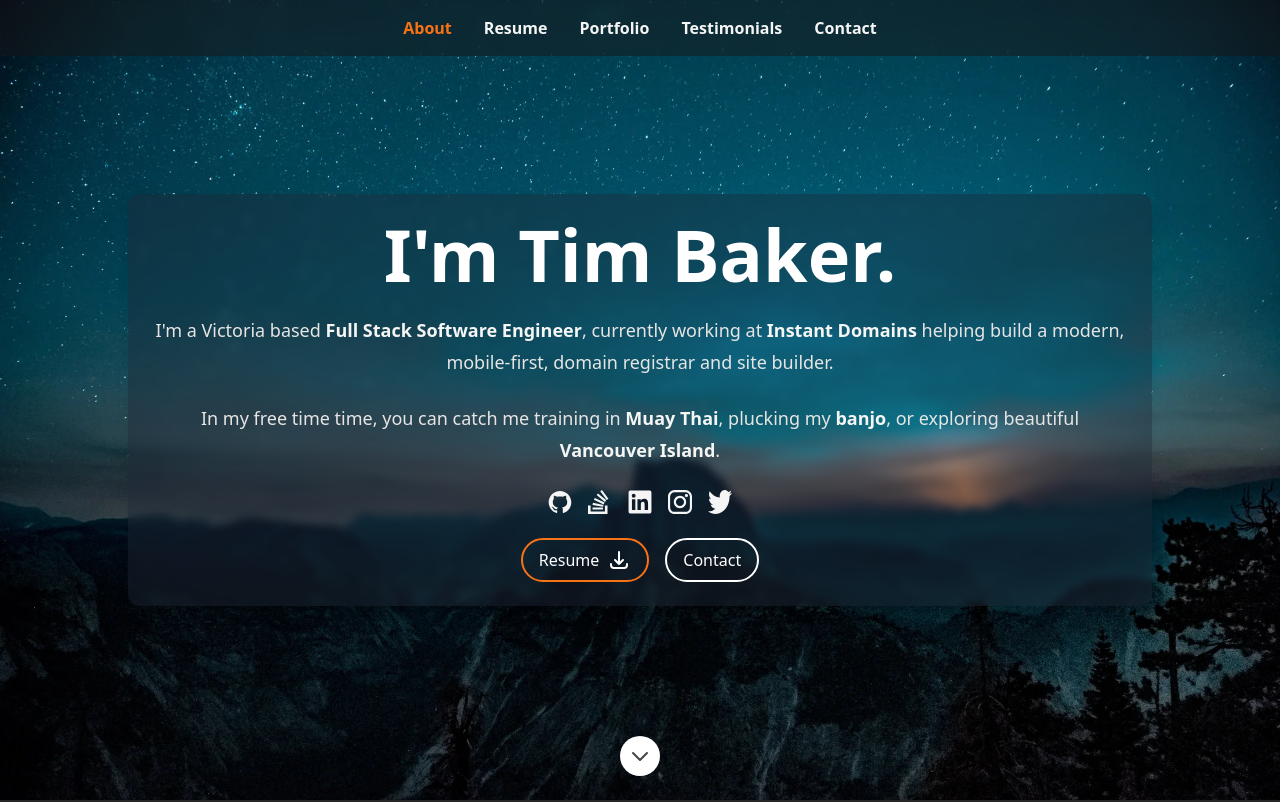
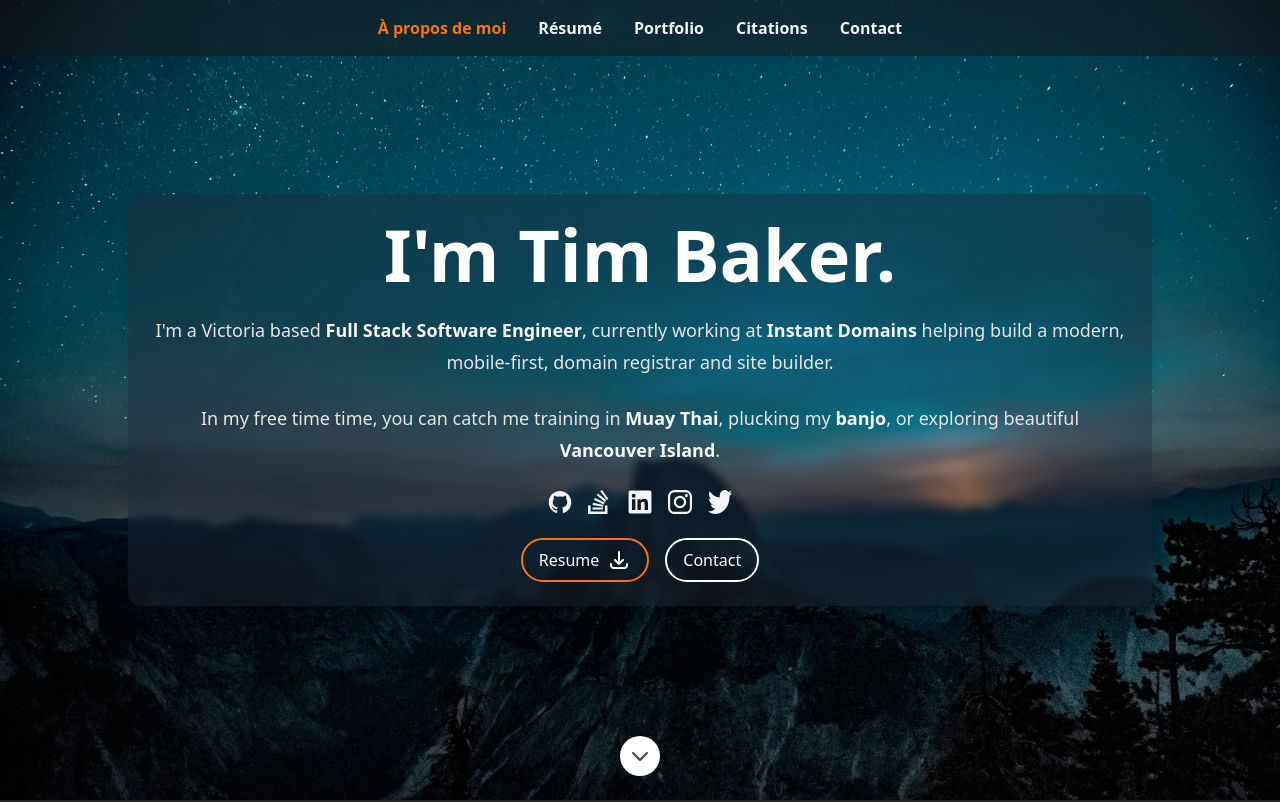
Before and after one commit to MikeXXI/portfolio, a Next.js app: page / in a window 1280 px wide. Shown: the top 802 px of the page. Built offline with nearby package versions, Linux system fonts and the light colour scheme.

Commit message:
modif header

```diff
--- a/src/components/Sections/Header.tsx
+++ b/src/components/Sections/Header.tsx
@@ -127,7 +127,11 @@ const NavItem: FC<{
   return (
     <Link href={`/#${section}`} passHref>
       <a className={classNames(current ? activeClass : inactiveClass)} key={section} onClick={onClick}>
-        {section}
+        {section == "about" ? "à propos de moi" :
+          section == "resume" ? "résumé" :
+          section == "portfolio" ? "portfolio" :
+          section == "testimonials" ? "citations" :
+          section == "contact" ? "contact" : "Error"}
       </a>
     </Link>
   );
```
